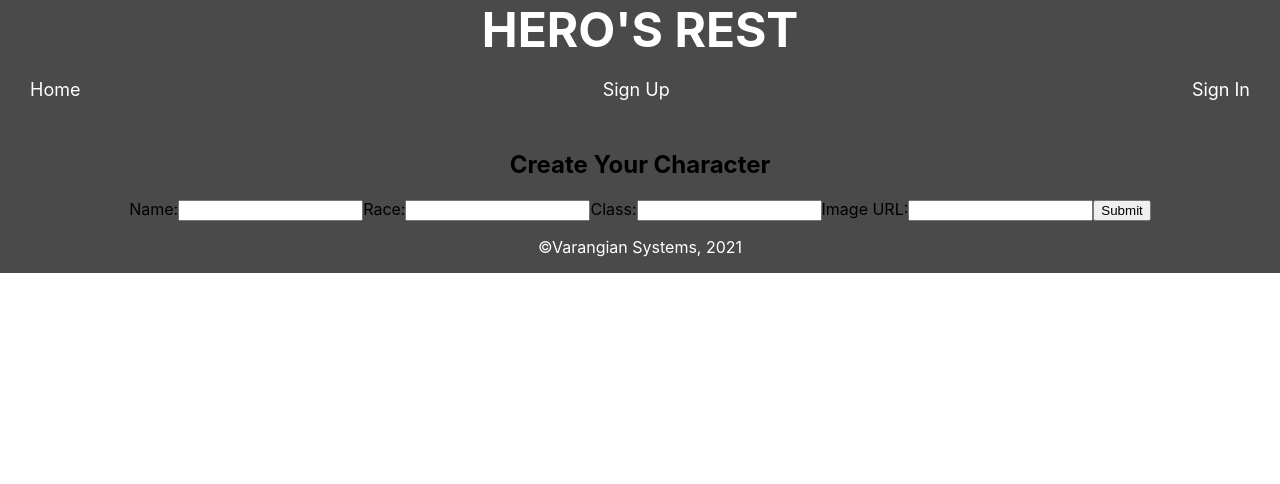
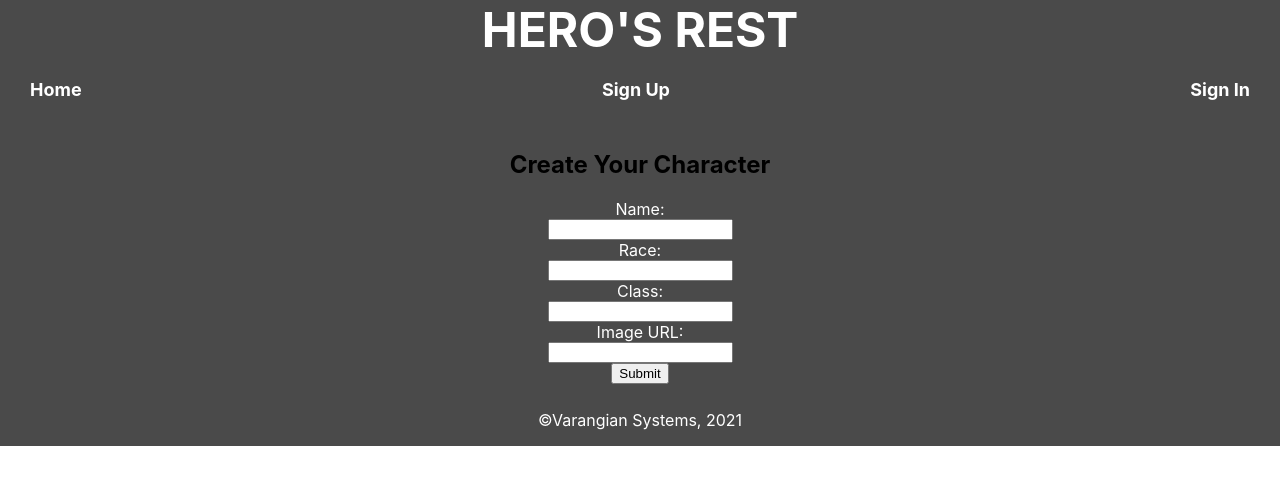
Before and after one commit to Jason-Berkower/Hero-s_Rest, a React (Create React App) app in the folder client/: page /character-creation in a window 1280 px wide. Shown: the top 484 px of the page. Built offline with nearby package versions, Linux system fonts and the light colour scheme.

Commit message:
Creating additional styling parameters.

```diff
--- a/client/src/components/Forms/Character/CreateCharacter.css
+++ b/client/src/components/Forms/Character/CreateCharacter.css
@@ -0,0 +1,10 @@
+#character-container {
+  color: white;
+  display: flex;
+  flex-direction: column;
+  flex-wrap: nowrap;
+  justify-content: center;
+  align-content: center;
+  align-items: center;
+  margin: 10px;
+}
--- a/client/src/components/Forms/Posts/CreatePost.css
+++ b/client/src/components/Forms/Posts/CreatePost.css
@@ -0,0 +1,10 @@
+#post-container {
+  color: white;
+  display: flex;
+  flex-direction: column;
+  flex-wrap: nowrap;
+  justify-content: center;
+  align-content: center;
+  align-items: center;
+  margin: 10px;
+}
--- a/client/src/components/Navigation/Navbar.css
+++ b/client/src/components/Navigation/Navbar.css
@@ -15,6 +15,7 @@
   margin-left: 30px;
   margin-right: 30px;
   margin-bottom: 50px;
+  font-weight: bolder;
 }
 
 #links a {
--- a/client/src/components/PostContainer/PostCard.jsx
+++ b/client/src/components/PostContainer/PostCard.jsx
@@ -1,5 +1,6 @@
 import { updatePost, deletePost } from '../../services/apiConfig';
-import { useState, useEffect } from 'react'
+import { useState, useEffect } from 'react';
+import './PostCard.css';
 
 export default function PostCard(props) {
   const [editOpen, setEditOpen] = useState(false);
--- a/client/src/components/PostContainer/PostContainer.jsx
+++ b/client/src/components/PostContainer/PostContainer.jsx
@@ -1,6 +1,7 @@
 import { getAllPosts } from '../../services/apiConfig';
 import PostCard from './PostCard';
-import { useEffect, useState } from 'react'
+import { useEffect, useState } from 'react';
+import './PostContainer.css';
 
 export default function PostContainer(props) {
   const [posts, setPosts] = useState([]);
--- a/client/src/components/SignUp/Signing.css
+++ b/client/src/components/SignUp/Signing.css
@@ -1,3 +1,21 @@
-#signup-form label {
+#signup-form {
   color: white;
+  display: flex;
+  flex-direction: column;
+  flex-wrap: nowrap;
+  justify-content: center;
+  align-content: center;
+  align-items: center;
+  margin: 10px;
 }
+
+#signin-form {
+  color: white;
+  display: flex;
+  flex-direction: column;
+  flex-wrap: nowrap;
+  justify-content: center;
+  align-content: center;
+  align-items: center;
+  margin: 10px;
+}
```
Also changed, not shown: 1 other file (tests, documents, lock files or other folders).
